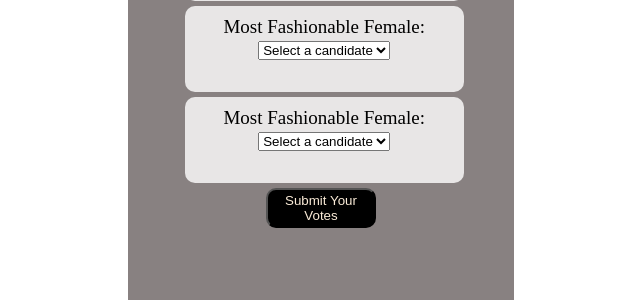
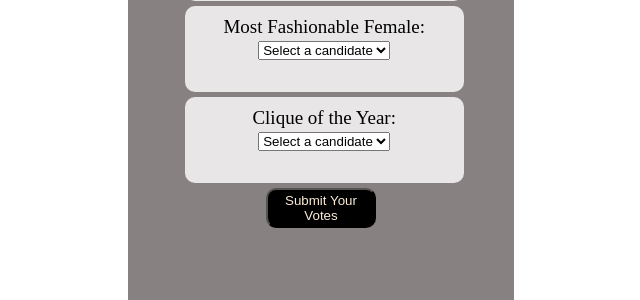
Before and after one commit to Daviddairot/finialyear-voting, a Django app: page /vote/ in a window 1280 px wide. Shown: the part 1045-1345 px from the top of the page, without its empty margins (319-959 px from the left). Run offline with Django 4.2, Linux system fonts and the light colour scheme; data comes from the database, SQL or seed files in the repository; some web fonts are replaced.

Commit message:
Update vote.html

```diff
--- a/templates/vote.html
+++ b/templates/vote.html
@@ -199,7 +199,7 @@
           </select><br><br>
           </div>
           <div class="item">
-          <label for="Most_Fashionable_Female">Most Fashionable Female:</label></br>
+          <label for=Clique_of_the_Year"Most_Fashionable_Female">Clique of the Year:</label></br>
           <select name="Clique_of_the_Year" id="Clique_of_the_Year" required onchange="disableOtherRadios(this)">
               <option value="" disabled selected>Select a candidate</option>
               {% for candidate in Clique_of_the_Year_candidates %}
```
